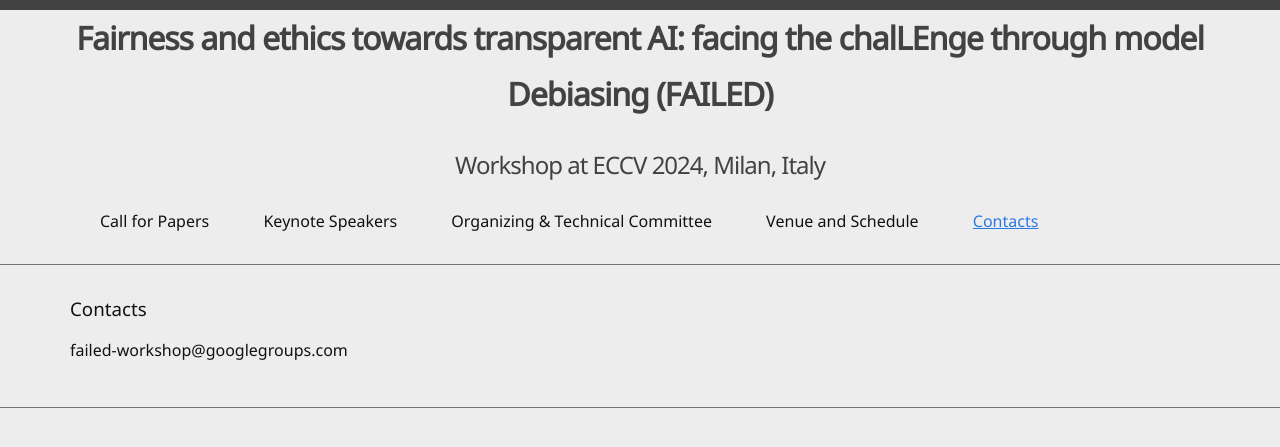
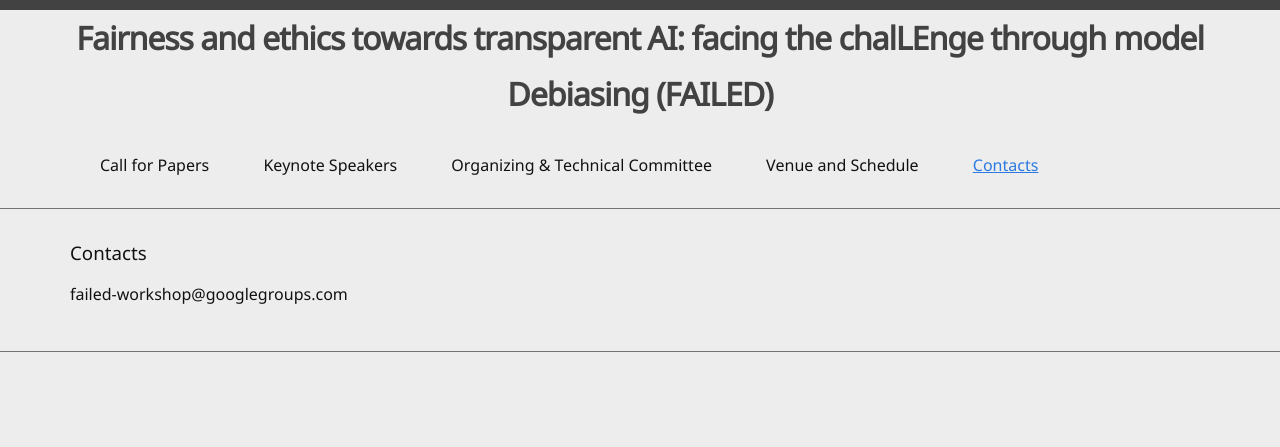
Before and after one commit to VitoPaoloPastore/2nd-FAILED-Workshop-ICCV-2025.github.io, a Jekyll site: the page built from 4-contacts.md, in a window 1280 px wide. Shown: the top 447 px of the page. Built offline with Jekyll 4.4.1, drawn with Linux system fonts in a browser that asks for light colours.

Commit message:
Update header.html

```diff
--- a/_includes/header.html
+++ b/_includes/header.html
@@ -4,7 +4,6 @@
   <p style="text-align:center;">
   <a class="site-title" href="{{ '/' | relative_url }}"><strong>Fairness and ethics towards transparent AI: facing the chalLEnge through model Debiasing (FAILED)</strong></a>
   </p>
-      <p style="text-align:center;" class="site-subtitle"> Workshop at ECCV 2024, Milan, Italy  </p>
     <div class="wrapper">
     <nav class="site-nav">
       <span class="menu-icon">
```
